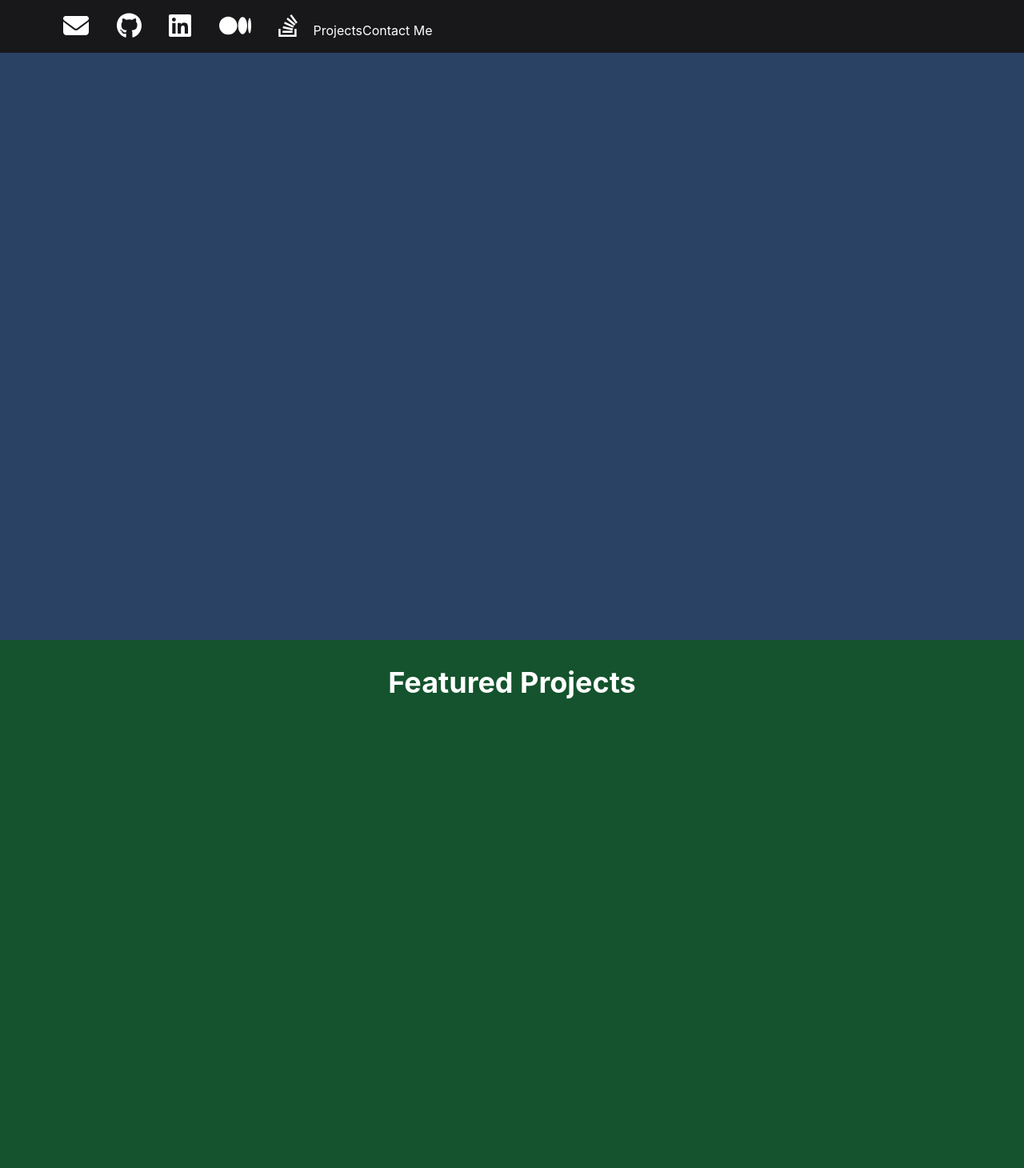
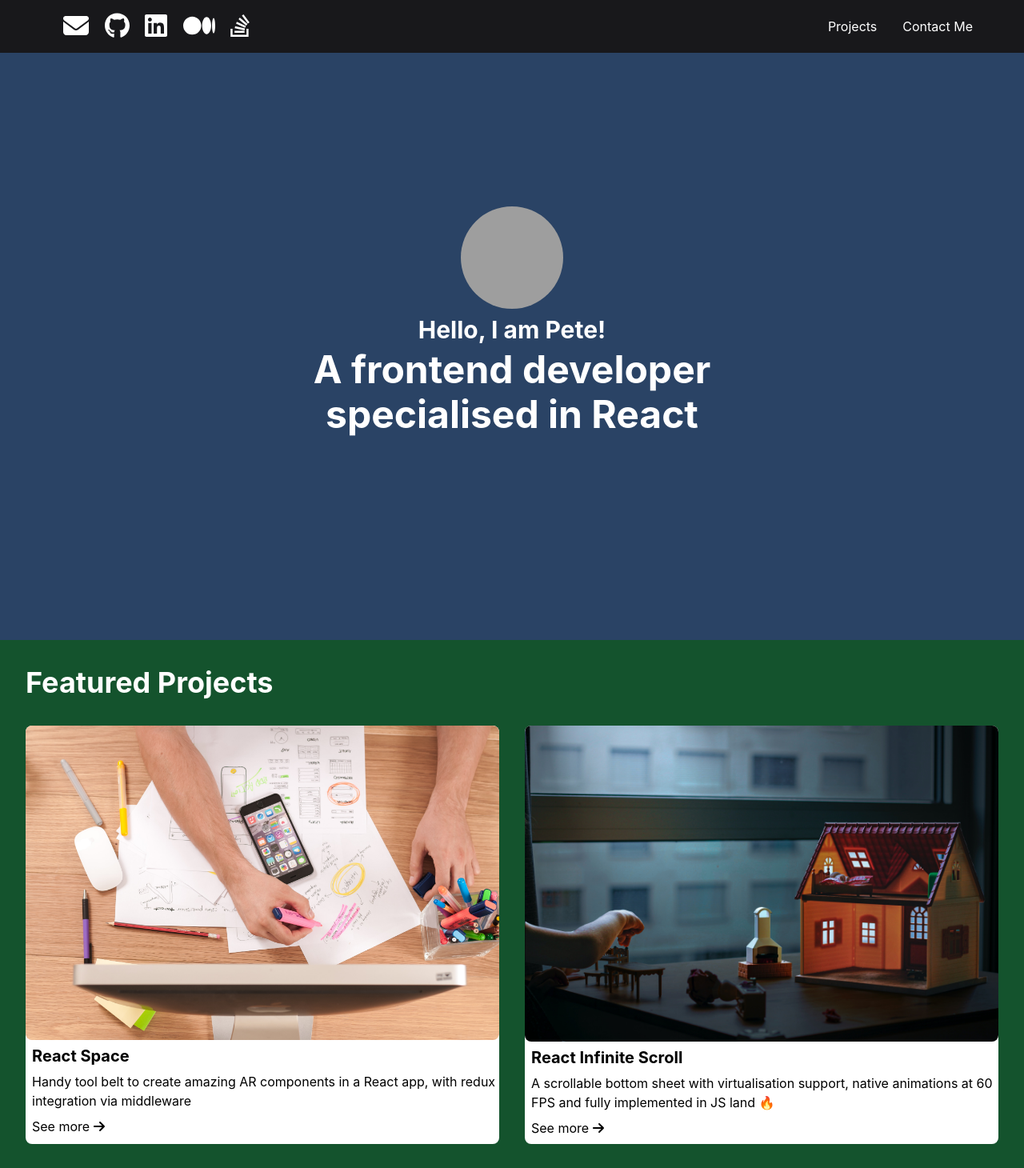
Before and after one commit to hbsbashitha/portfolio-app, a React (Create React App) app: page / in a window 1280 px wide. Shown: the top 1460 px of the page at 80% size. Built offline with nearby package versions, Linux system fonts and the light colour scheme; grey boxes are pictures that could not be loaded.

Commit message:
add validation for forms

```diff
--- a/src/components/Card.js
+++ b/src/components/Card.js
@@ -7,7 +7,20 @@ const Card = ({ title, description, imageSrc }) => {
   // Implement the UI for the Card component according to the instructions.
   // You should be able to implement the component with the elements imported above.
   // Feel free to import other UI components from Chakra UI if you wish to.
-  return null;
+  return (
+    <VStack background={"white"}  alignItems="left" borderRadius={8}>
+      <Image src={imageSrc} alt={title} borderRadius={8}/>
+
+        <Heading size="md" color={"black"}  pl='2'>{title} </Heading>
+        <Text color={"black"} pl='2'>{description}</Text>
+        <a href="" > <Text color={"black"} pl='2'>See more <FontAwesomeIcon  icon={faArrowRight} size="1x"/></Text> </a>
+        <HStack>
+
+        </HStack>
+
+
+    </VStack>
+  )
 };
 
 export default Card;
--- a/src/components/ContactMeSection.js
+++ b/src/components/ContactMeSection.js
@@ -1,5 +1,5 @@
 import React, {useEffect} from "react";
-import { useFormik } from "formik";
+import { FormikConsumer, useFormik } from "formik";
 import {
   Box,
   Button,
@@ -22,9 +22,17 @@ const LandingSection = () => {
   const { onOpen } = useAlertContext();
 
   const formik = useFormik({
-    initialValues: {},
-    onSubmit: (values) => {},
-    validationSchema: Yup.object({}),
+    initialValues: {firstName:"",email:"",type:"",comment:""},
+    onSubmit: (values) => {
+      submit(values);
+
+    },
+    validationSchema: Yup.object({
+      firstName: Yup.string().required('Required'),
+      email: Yup.string().email('Invalid email address').required('Required'),
+      type: Yup.string().required('Required'),
+      comment: Yup.string().required('Required')
+    }),
   });
 
   return (
@@ -39,28 +47,34 @@ const LandingSection = () => {
           Contact me
         </Heading>
         <Box p={6} rounded="md" w="100%">
-          <form>
+          <form onSubmit={formik.handleSubmit}>
             <VStack spacing={4}>
-              <FormControl isInvalid={false}>
+              <FormControl isInvalid={formik.errors.firstName && formik.touched.firstName}>
                 <FormLabel htmlFor="firstName">Name</FormLabel>
                 <Input
                   id="firstName"
                   name="firstName"
+                  {...formik.getFieldProps("firstName")}
                 />
-                <FormErrorMessage></FormErrorMessage>
+                <FormErrorMessage>{formik.errors.firstName}</FormErrorMessage>
               </FormControl>
-              <FormControl isInvalid={false}>
+              <FormControl isInvalid={formik.errors.email && formik.touched.email}>
                 <FormLabel htmlFor="email">Email Address</FormLabel>
                 <Input
                   id="email"
                   name="email"
                   type="email"
+                  {...formik.getFieldProps("email")}
                 />
-                <FormErrorMessage></FormErrorMessage>
+                {formik.errors.email ? <FormErrorMessage>{formik.errors.email}</FormErrorMessage>:null}
+                <FormErrorMessage>ssh</FormErrorMessage>
+
+
               </FormControl>
               <FormControl>
                 <FormLabel htmlFor="type">Type of enquiry</FormLabel>
-                <Select id="type" name="type">
+                <Select id="type" name="type"
+                {...formik.getFieldProps("type")} >
                   <option value="hireMe">Freelance project proposal</option>
                   <option value="openSource">
                     Open source consultancy session
@@ -68,16 +82,17 @@ const LandingSection = () => {
                   <option value="other">Other</option>
                 </Select>
               </FormControl>
-              <FormControl isInvalid={false}>
+              <FormControl isInvalid={formik.errors.comment && formik.touched.comment}>
                 <FormLabel htmlFor="comment">Your message</FormLabel>
                 <Textarea
                   id="comment"
                   name="comment"
                   height={250}
+                  {...formik.getFieldProps("comment")}
                 />
-                <FormErrorMessage></FormErrorMessage>
+                <FormErrorMessage>{formik.errors.comment}</FormErrorMessage>
               </FormControl>
-              <Button type="submit" colorScheme="purple" width="full">
+              <Button type="submit" colorScheme="purple" width="full" isLoading={isLoading}>
                 Submit
               </Button>
             </VStack>
--- a/src/components/Header.js
+++ b/src/components/Header.js
@@ -8,7 +8,6 @@ import {
   faStackOverflow,
 } from "@fortawesome/free-brands-svg-icons";
 import { Box, HStack } from "@chakra-ui/react";
-import { faCoffee } from '@fortawesome/free-solid-svg-icons'
 
 const socials = [
   {
@@ -68,19 +67,20 @@ const Header = () => {
 
             {/* Add social media links based on the `socials` data */}
 
-            {socials.map((i) => (
+            {socials.map((i,index) => (
 
-            <a href={i.url}  style={{margin:"15px"}}><FontAwesomeIcon icon={i.icon}  size="2x" /> </a>
+            <a href={i.url}  style={{marginLeft:"15px"}} key={index}><FontAwesomeIcon icon={i.icon}  size="2x" /> </a>
 
             ))}
-<a>Projects</a>
-<a>Contact Me</a>
+
 
 
           </nav>
           <nav>
             <HStack spacing={8}>
               {/* Add links to Projects and Contact me section */}
+              <a href="/#projects-section">Projects</a>
+              <a href="/#contactme-section">Contact Me</a>
 
             </HStack>
           </nav>
--- a/src/components/LandingSection.js
+++ b/src/components/LandingSection.js
@@ -16,6 +16,14 @@ const LandingSection = () => (
     backgroundColor="#2A4365"
   >
 
+    <VStack>
+    <Avatar name="Pete" size="2xl"  src="https://i.pravatar.cc/150?img=7"/>
+    <Heading name="greeting" size="lg" color="white" >{greeting}</Heading>
+    <Heading name="bio1" size="2xl" color="white" >{bio1}</Heading>
+    <Heading name="bio2" size="2xl" color="white" >{bio2}</Heading>
+    </VStack>
+
+
   </FullScreenSection>
 );
 
--- a/src/components/ProjectsSection.js
+++ b/src/components/ProjectsSection.js
@@ -53,6 +53,7 @@ const ProjectsSection = () => {
             title={project.title}
             description={project.description}
             imageSrc={project.getImageSrc()}
+
           />
         ))}
       </Box>
```
Also changed, not shown: 1 other file (tests, documents, lock files or other folders).
